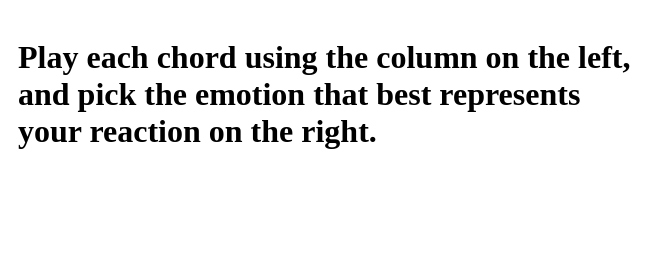
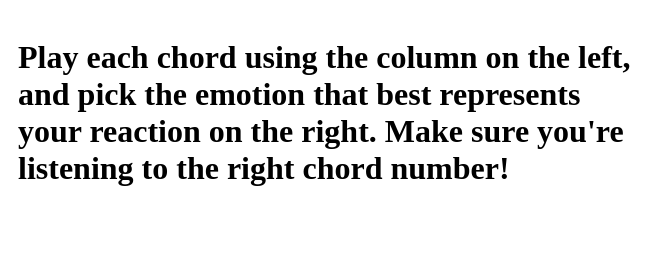
Before and after one commit to Jakeshepperd/chordsite, a plain HTML site: page index.html in a window 1280 px wide. Shown: the top 280 px of the page, 0-645 px from the left. Drawn offline with Linux system fonts and the light colour scheme.

Commit message:
Update index.html

```diff
--- a/index.html
+++ b/index.html
@@ -35,7 +35,7 @@
    <body>
       <div class="container">
          <div class="column content">
-            <div class="spacer"><h1>Play each chord using the column on the left, and pick the emotion that best represents your reaction on the right.</h1></div>
+            <div class="spacer"><h1>Play each chord using the column on the left, and pick the emotion that best represents your reaction on the right. Make sure you're listening to the right chord number!</h1></div>
             <br><br><br><br><br><br><br><br><br><br><br><br><br><br><br><br><br><br><br><br>
             <div class="box"><h4>Chord #1</h4>
                <audio controls>
```
